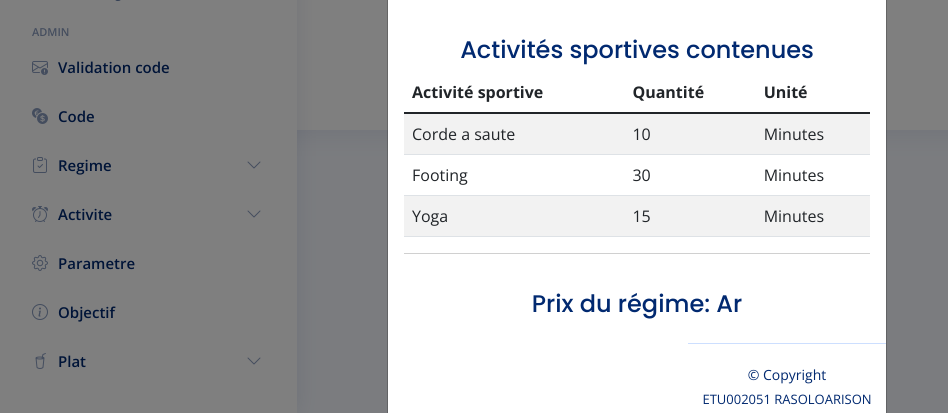
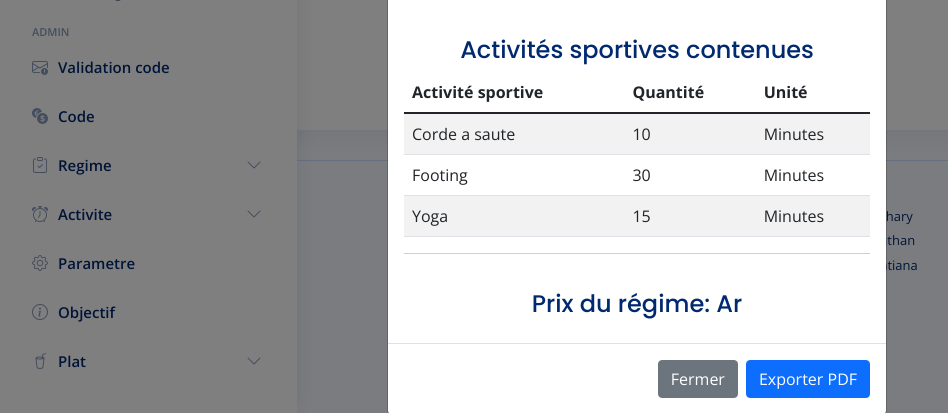
Before and after one commit to jonathandry32/system_info, a CodeIgniter app: page /system_info/Utilisateur/profil in a window 1280 px wide, after a click on "Régime actuel". Shown: the part 387-800 px from the top of the page, without its empty margins (3-951 px from the left). Run offline with CodeIgniter, Linux system fonts and the light colour scheme; a user stored in the database is signed in; data comes from the database, SQL or seed files in the repository; tables that the repository leaves empty hold one stand-in row (values such as "Sample post"); some libraries are stand-ins or nearby versions.

Commit message:
rectification

```diff
--- a/application/views/utilisateur/profil.php
+++ b/application/views/utilisateur/profil.php
@@ -29,7 +29,7 @@
             <div class="card mb-12" style="margin-top: 50px;">
               <div class="card-body">
                 <div class="pt-12 pb-3">
-                  <h5 class="card-title text-center pb-0 fs-4">Profil Utilisateur</h5>
+                    <h5 class="card-title text-center pb-0 fs-4">Profil Utilisateur</h5>
                 </div>
                 </br>
                 <div style="text-align:left;margin-left:40%;">
@@ -141,4 +141,21 @@
 
                                     </h5>
                             </div>
-                            <div class=
+                            <div class="modal-footer">
+                                <button type="button" class="btn btn-secondary"
+                                    data-bs-dismiss="modal">Fermer</button>
+                                    <button type="button" class="btn btn-primary"
+                                    data-bs-dismiss="modal">Exporter PDF</button>
+                            </div>
+                        </div>
+                    </div>
+                </div><!-- End Basic Modal-->
+
+          </div>
+        </div>
+      </div>
+
+    </section>
+
+  </div>
+</main><!-- End #main -->
```
Also changed, not shown: application/controllers/Utilisateur.php (line endings or trailing spaces), 1 other file.
